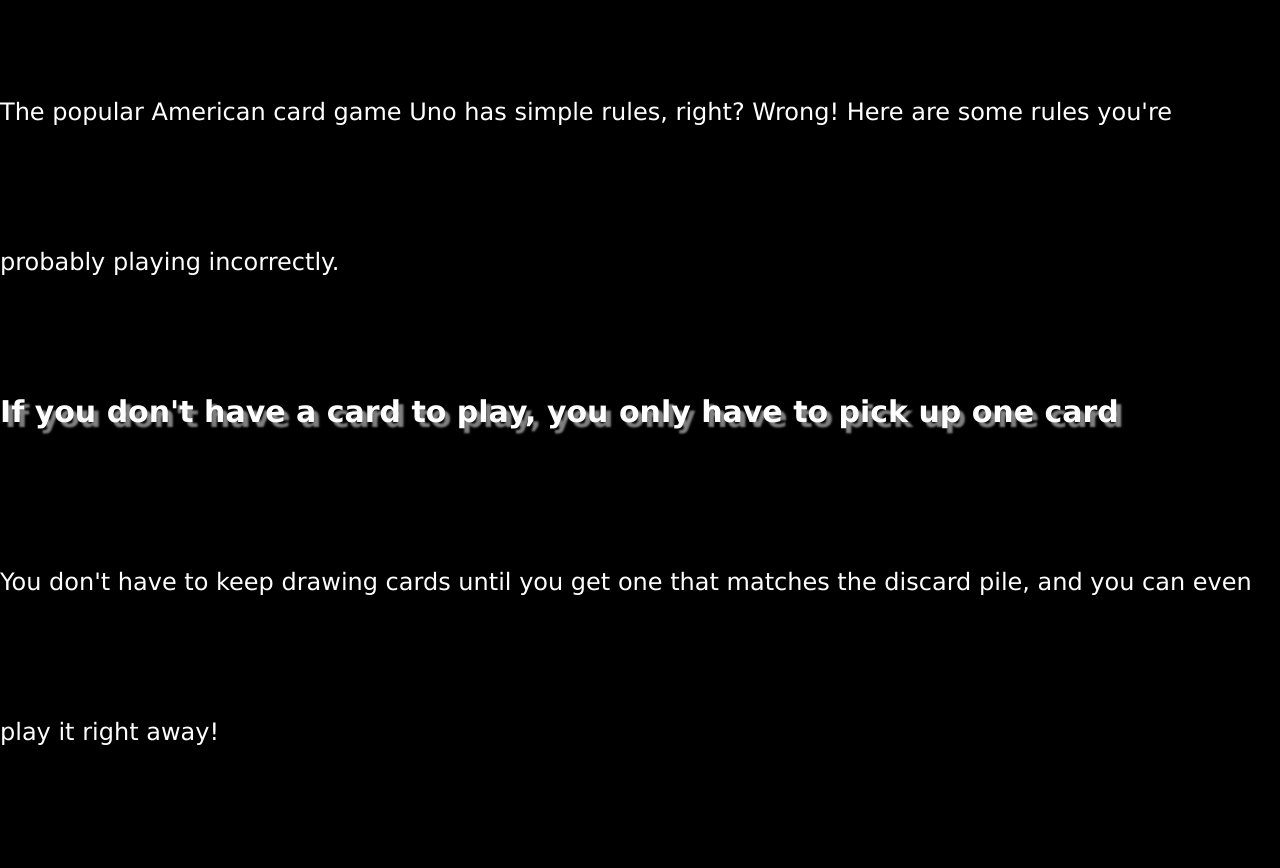
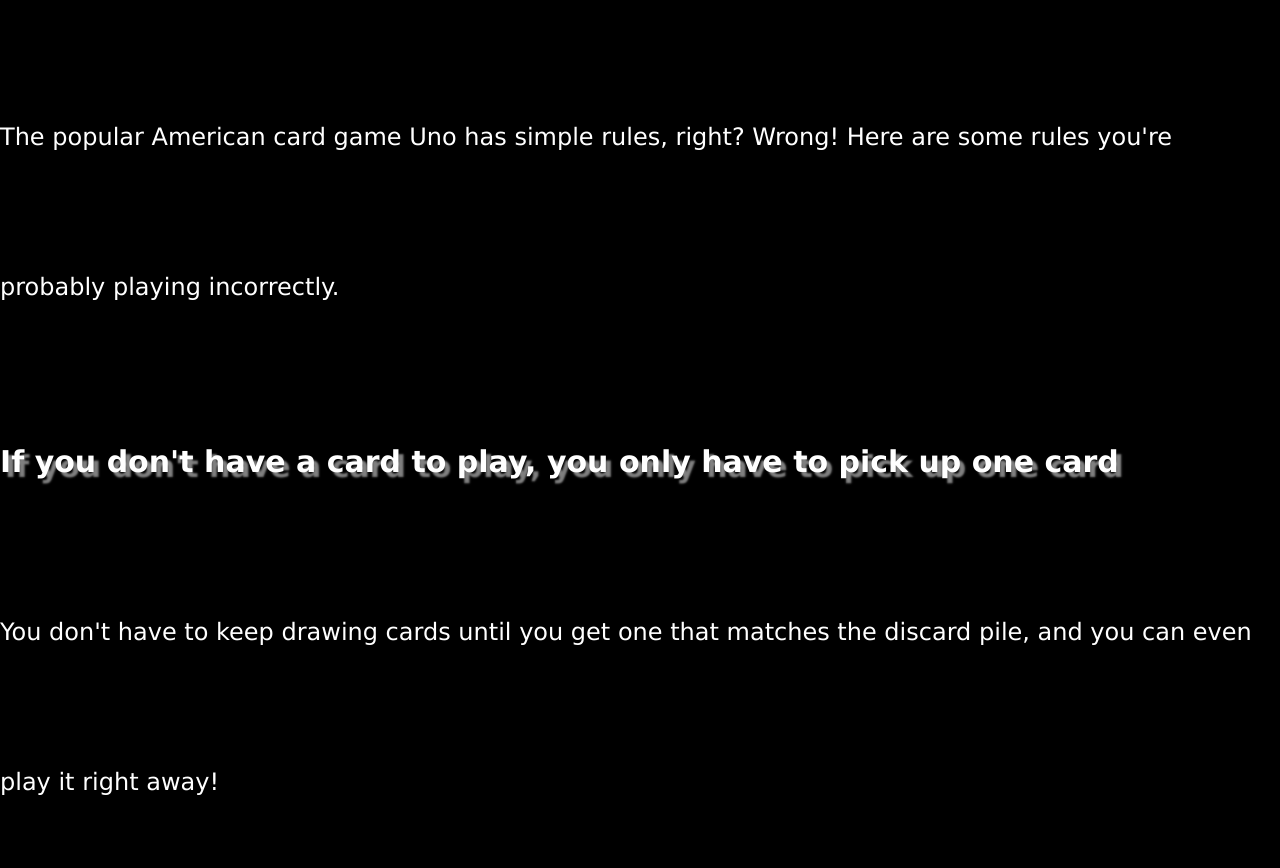
Before and after one commit to esommer21/hw2, a plain HTML site: page index.html in a window 1280 px wide. Shown: the part 620-1488 px from the top of the page. Drawn offline with Linux system fonts and the light colour scheme.

Commit message:
Update style.css

```diff
--- a/css/style.css
+++ b/css/style.css
@@ -33,5 +33,5 @@ img {
 }
 div {
     line-height: 150px;
-    padding-top: 25;
+    padding-top: 25px;
 }
```
